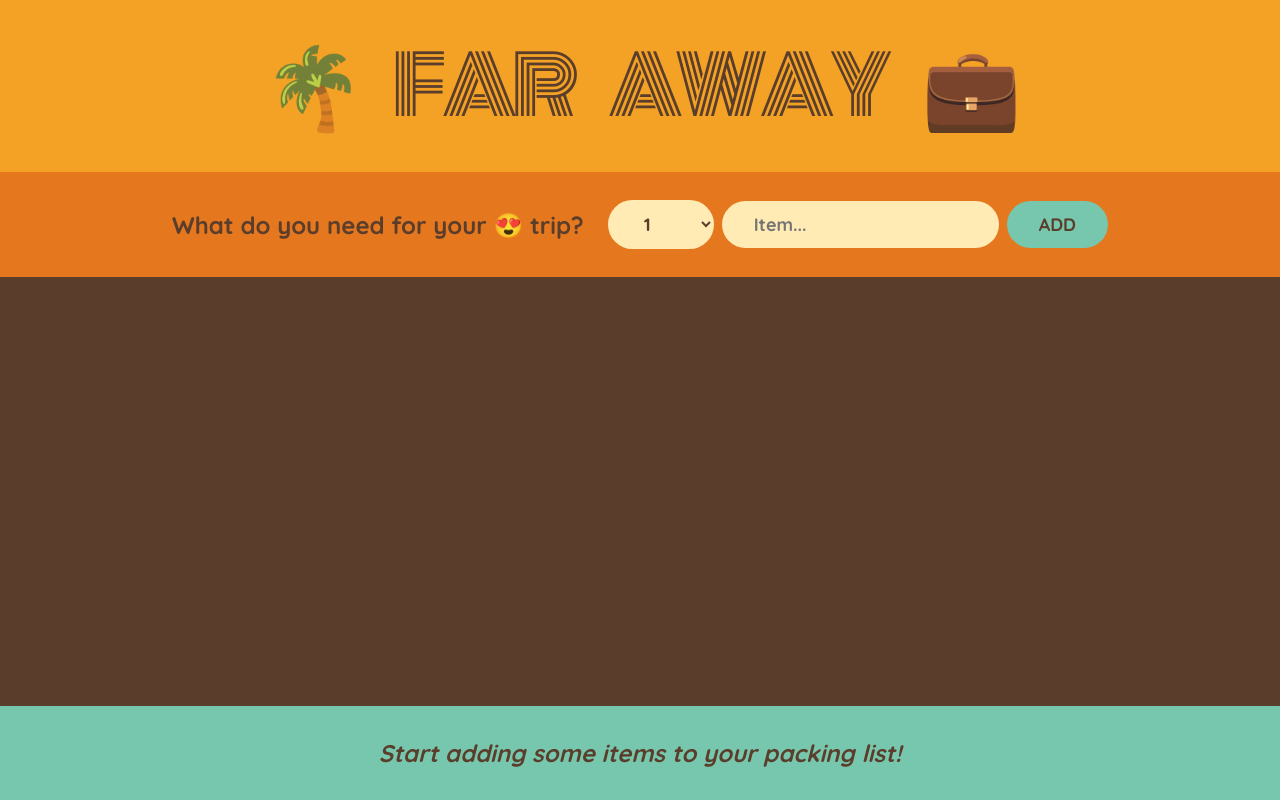
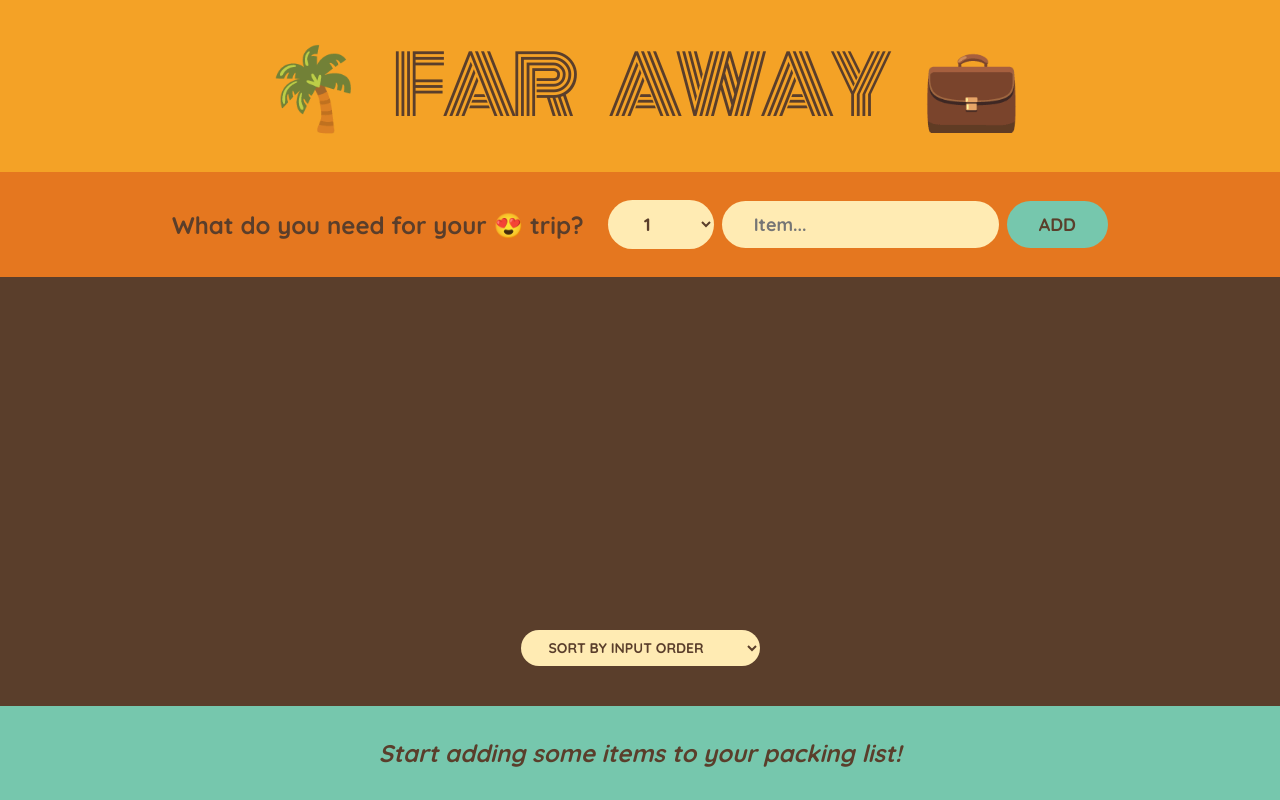
Before and after one commit to argalx/react-travel-list, a React (Create React App) app: page / in a window 1280 px wide. Built offline with nearby package versions, Linux system fonts and the light colour scheme.

Commit message:
Sorting Items

```diff
--- a/src/App.js
+++ b/src/App.js
@@ -106,10 +106,30 @@
 
 // PackingList component to display the list of items
 function PackingList({ items, onDeleteItems, onToggleItem }) {
+  // State to manage the sorting criteria
+  const [sortBy, setSortBy] = useState("input");
+  // Sort the items based on the selected criteria
+  let sortedItems;
+
+  // Sort by input order
+  if (sortBy === "input") sortedItems = items;
+
+  // Sort by description
+  if (sortBy === "description")
+    sortedItems = items
+      .slice()
+      .sort((a, b) => a.description.localeCompare(b.description));
+
+  // Sort by packed status
+  if (sortBy === "packed")
+    sortedItems = items
+      .slice()
+      .sort((a, b) => Number(a.packed) - Number(b.packed));
+
   return (
     <div className="list">
       <ul>
-        {items.map((item) => (
+        {sortedItems.map((item) => (
           <Item
             item={item}
             key={item.id}
@@ -118,6 +138,13 @@
           />
         ))}
       </ul>
+      <div className="actions">
+        <select value={sortBy} onChange={(e) => setSortBy(e.target.value)}>
+          <option value="input">Sort by input order</option>
+          <option value="description">Sort by description</option>
+          <option value="packed">Sort by packed status</option>
+        </select>
+      </div>
     </div>
   );
 }
```
